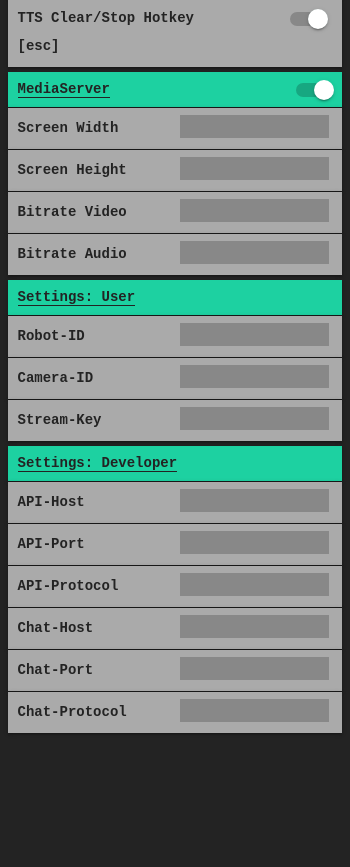
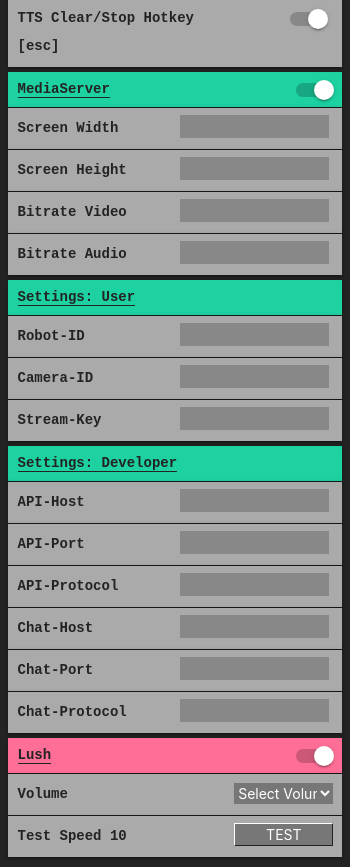
Before and after one commit to robotstreamer/rsapp, an Electron app: page mainWindow.html in a window 350 px wide. Shown: the part 465-1332 px from the top of the page. Before the commit the page ends 1208 px from the top, so only its background shows below. Drawn offline with Linux system fonts and the light colour scheme; no server answers.

Commit message:
Update mainWindow.html

```diff
--- a/mainWindow.html
+++ b/mainWindow.html
@@ -238,6 +238,12 @@
             </div>
         </div>
     </div>
+
+
+
+
+
+
 
 
 
@@ -546,6 +552,63 @@
         </div>
     </div>
 
+    <div class="row plugin plugin-lush">
+        <div class="col s12">
+            <div class="card-panel bg-pink">
+                <div class="row">
+                    <div class="col s6">
+                        <span class="card-panel-title card-panel-title-with-settings toggle-settings-lush">Lush</span>
+                    </div>
+                    <div class="col s6">
+                        <div class="switch right-align">
+                            <label>
+                                <input type="checkbox" name="switch-lush">
+                                <span class="lever"></span>
+                            </label>
+                        </div>
+                    </div>
+                </div>
+            </div>
+            <div class="card-panel card-panel-settings settings-lush">
+                <div class="row">
+                    <div class="col s8">
+                        <!-- <i class="material-icons">favorite</i> -->
+                        <span class="card-panel-title">Volume</span>
+                    </div>
+                    <div class="col s4">
+                        <div class="input-field col s11 right-align">
+                            <select class="browser-default" name="select-lush-volume">
+                                <option value="" disabled selected>Select Volume</option>
+                                <option value="0.25">0.25</option>
+                                <option value="0.5">0.50</option>
+                                <option value="0.75">0.75</option>
+                                <option value="1">1.00</option>
+                                <option value="1.25">1.25</option>
+                                <option value="1.5">1.50</option>
+                                <option value="1.75">1.75</option>
+                                <option value="2">2.00</option>
+                            </select>
+                        </div>
+                    </div>
+                </div>
+            </div>
+            <div class="card-panel card-panel-settings settings-lush">
+                <div class="row">
+                    <div class="col s8">
+                        <!-- <i class="material-icons">favorite</i> -->
+                        <span class="card-panel-title">Test Speed 10</span>
+                    </div>
+                    <div class="col s4">
+                        <div class="col s11 right-align">
+                            <button name="button-lush-test">TEST</button>
+                        </div>
+                    </div>
+                </div>
+            </div>
+
+        </div>
+    </div>
+
 
 
     <!--
@@ -606,6 +669,7 @@ STREAMKEY: cam
     <script type="text/javascript" src="assets/js/rs-alive.js"></script>
     <script type="text/javascript" src="assets/js/rs-tts.js"></script>
     <script type="text/javascript" src="assets/js/rs-nms.js"></script>
+    <script type="text/javascript" src="assets/js/rs-lush.js"></script>
     <script type="text/javascript" src="assets/js/rs-usersettings.js"></script>
     <script type="text/javascript" src="assets/js/rs-devsettings.js"></script>
 </body>
```
